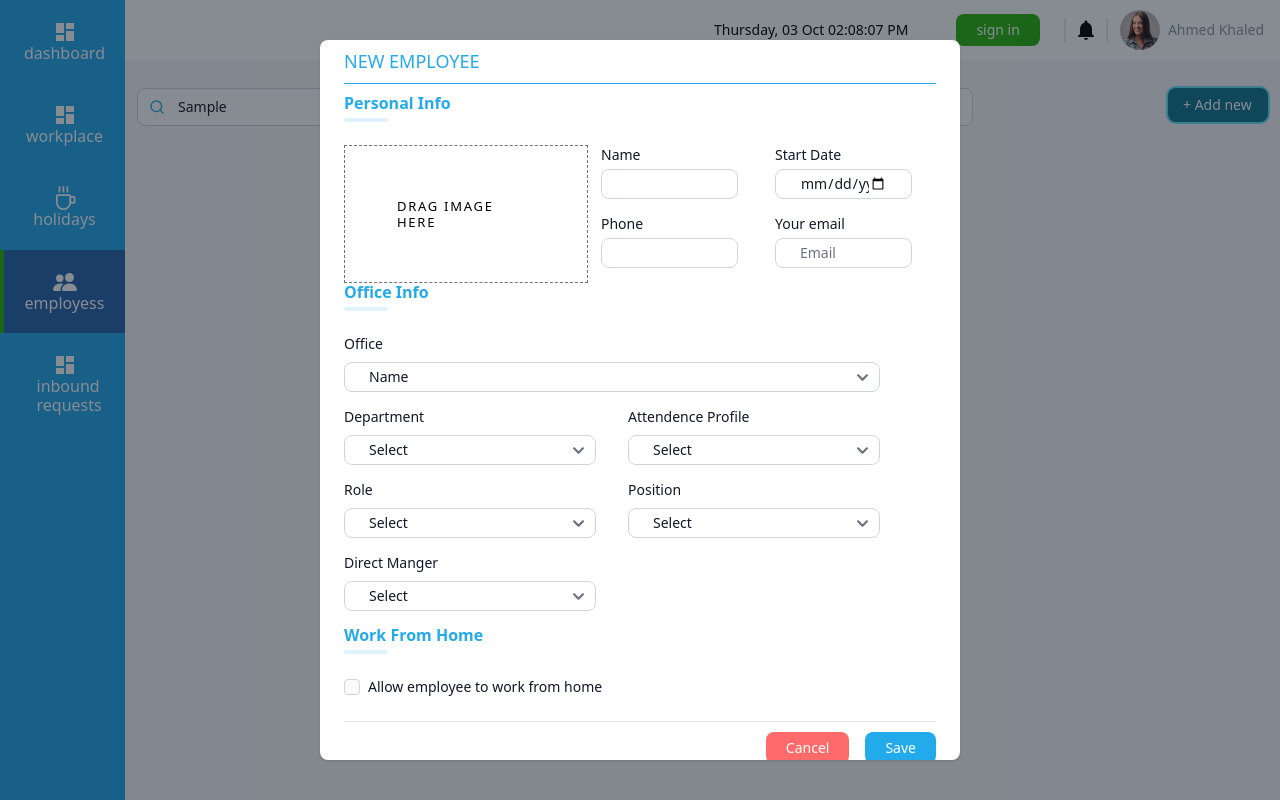
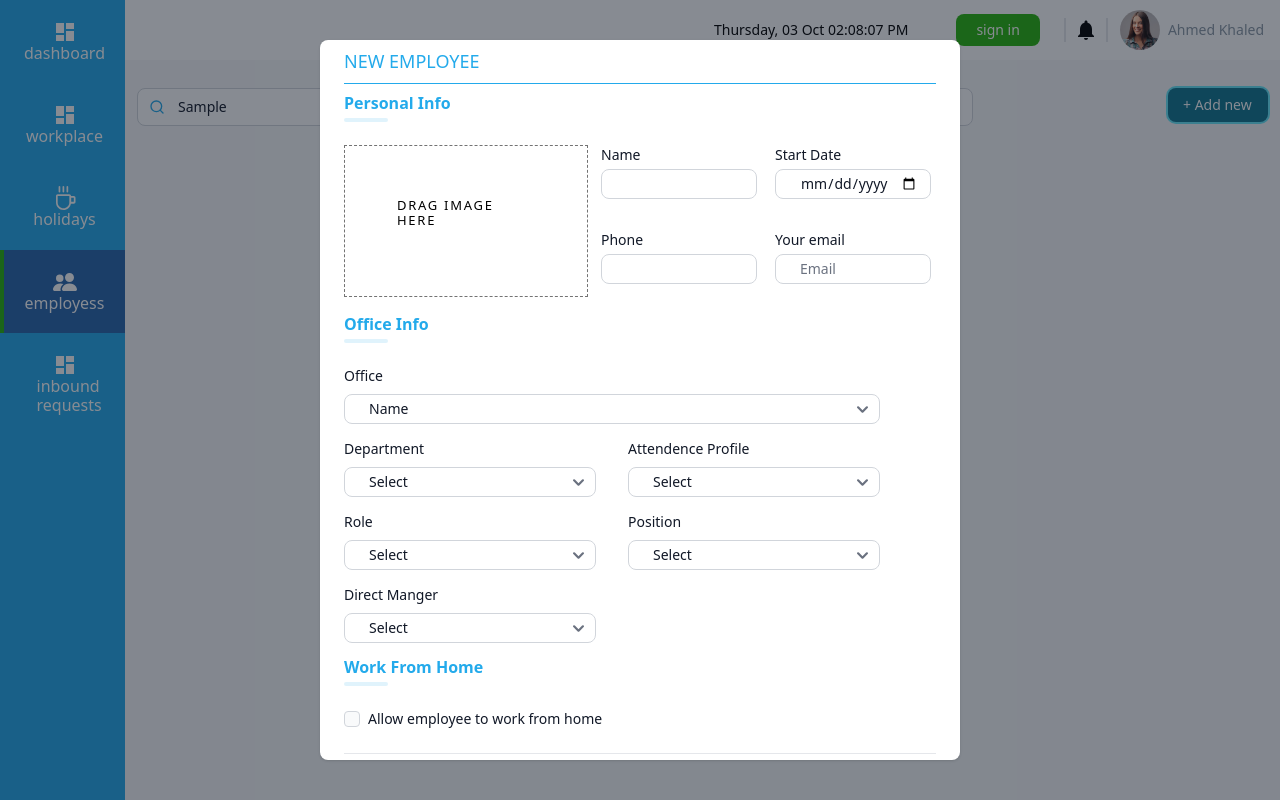
Before and after one commit to rehabmahmoud20/React-Crud, a React (Create React App) app: page / in a window 1280 px wide. Both pictures are taken after typing "Sample" into the empty fields and a click on the button "+ Add new". Built offline with nearby package versions, Linux system fonts and the light colour scheme.

Commit message:
add drag and drop and enhance tooltip styles

```diff
--- a/src/components/Employess/EmployeeCard/EmployeeCard.jsx
+++ b/src/components/Employess/EmployeeCard/EmployeeCard.jsx
@@ -19,7 +19,7 @@ const EmployeeCard = ({ employee, removeEmp }) => {
     "on-leave text-center w-14 mb-2 lg:mb-0": empCase === "on leave",
   });
   return (
-    <div className="card mx-auto mb-4 lg-mb-0 lg:flex w-fit py-3 px-1 lg:px-4 h-fit ">
+    <section className="card mx-auto mb-4 lg-mb-0 lg:flex w-fit py-3 px-1 lg:px-4 h-fit ">
       {/* card image */}
       <div className="card-img  lg:border-r">
         <img
@@ -56,7 +56,7 @@ const EmployeeCard = ({ employee, removeEmp }) => {
           </div>
         </div>
       </div>
-    </div>
+    </section>
   );
 };
 
--- a/src/components/Employess/EmployeeCard/ToolTip.jsx
+++ b/src/components/Employess/EmployeeCard/ToolTip.jsx
@@ -9,16 +9,16 @@ const ToolTip = ({ employee }) => {
       content={
         <div className="w-fit">
           <div>
-            office :<div>{office}</div>
+            office :{office}
           </div>
           <div>
-          Role :<div>{role}</div>
+          Role :{role}
           </div>
           <div>
-          coppied manger  :<div>{manger}</div>
+          coppied manger  :{manger}
           </div>
           <div>
-          Joinning date :<div>{date}</div>
+          Joinning date :{date}
           </div>
           <div>
           Manger:<div>{manger}</div>
--- a/src/components/NewEmploeeData/NewEmploee.jsx
+++ b/src/components/NewEmploeeData/NewEmploee.jsx
@@ -1,18 +1,17 @@
 import React, { useState } from "react";
 import "./NewEmploeeData.css";
 
+import Previews from "./previews/Previews";
 
 // modal imports
 import { Modal, Button } from "flowbite-react";
 
 import { useForm } from "react-hook-form";
 
-import {  useDispatch } from "react-redux";
-import {getFormData} from '../../Redux/DataSlice'
-
+import { useDispatch } from "react-redux";
+import { getFormData } from "../../Redux/DataSlice";
 
 const NewEmploee = () => {
-
   const [showModal, setShowModal] = useState(false);
   const dispatch = useDispatch();
 
@@ -29,8 +28,9 @@ const NewEmploee = () => {
   return (
     <React.Fragment>
       <div className="flex flex-wrap gap-4">
-
-        <Button onClick={onClick} className=' p-0'>+ Add new</Button>
+        <Button onClick={onClick} className=" p-0">
+          + Add new
+        </Button>
       </div>
       <Modal
         show={showModal}
@@ -44,7 +44,7 @@ const NewEmploee = () => {
 
           <form
             onSubmit={handleSubmit((data) => {
-    dispatch(getFormData(data))
+              dispatch(getFormData(data));
               reset();
             })}
           >
@@ -54,11 +54,11 @@ const NewEmploee = () => {
                 Personal Info
               </p>
             </div>
-            <div className="xl:flex justify-center">
-              <div className="uppercase border  border-dashed image-container h-fit mb-3 xl:mb-0 w-fit">
-                <p className="image-text">drag image here</p>
+            <div className="xl:flex justify-center ">
+              <div className="uppercase  border  border-dashed image-container h-fit mb-3 xl:mb-0 w-fit">
+              <Previews />
               </div>
-              <div className="lg:grid lg:grid-cols-2 xl:w-4/5 ">
+              <div className="xl:grid xl:grid-cols-2  xl:w-4/5 ">
                 <div className="personal-info-input">
                   <label
                     htmlFor="name"
@@ -85,7 +85,7 @@ const NewEmploee = () => {
                   <input
                     type="date"
                     id="date"
-                    className=" border border-gray-300 text-gray-900 text-sm rounded-lg focus:ring-blue-500 focus:border-blue-500 block w-full  py-1 px-6"
+                    className=" border border-gray-300 text-gray-900 text-sm rounded-lg focus:ring-blue-500 focus:border-blue-500 block w-full  py-1 pl-6"
                     placeholder="20/03/2020"
                     required
                     {...register("date")}
@@ -274,7 +274,6 @@ const NewEmploee = () => {
                   type="checkbox"
                   value=""
                   className="w-4 h-4 bg-gray-50 rounded border border-gray-300 focus:ring-3 focus:ring-blue-300 dark:bg-gray-700 dark:border-gray-600 dark:focus:ring-blue-600 dark:ring-offset-gray-800"
-
                 />
               </div>
               <label
@@ -301,7 +300,6 @@ const NewEmploee = () => {
               </button>
             </div>
           </form>
-
         </Modal.Body>
       </Modal>
     </React.Fragment>
--- a/src/components/NewEmploeeData/NewEmploeeData.css
+++ b/src/components/NewEmploeeData/NewEmploeeData.css
@@ -13,10 +13,11 @@ body > div:nth-child(3) > div > div {
 .image-container {
   padding: 52px;
   border-color: #737373;
+  margin-bottom: 18px;
 }
 .image-container p {
   width: 8.625rem;
-  line-height: 1rem;
+  line-height: 1.15;
   letter-spacing: 1.73px;
   font-size: 13px;
 }
@@ -47,6 +48,11 @@ body > div:nth-child(3) > div > div {
 select {
   margin-bottom: 15px;
 }
+@media screen and (min-width: 1280px) and (max-width: 1535px){
+  .personal-info-input {
+    margin: 0 5px 15px 13px;
+  }
+}
 
 /* button */
 #root > section > div.mx-auto.h-screen.overflow-auto.w-11\/12 > div > div > button > span{
--- /dev/null
+++ b/src/components/NewEmploeeData/previews/Previews.jsx
@@ -0,0 +1,49 @@
+import  {useEffect, useState} from 'react';
+import {useDropzone} from 'react-dropzone';
+
+
+const Previews = (props)=> {
+  const [files, setFiles] = useState([]);
+  const {getRootProps, getInputProps} = useDropzone({
+    accept: {
+      'image/*': []
+    },
+    onDrop: acceptedFiles => {
+      setFiles(acceptedFiles.map(file => Object.assign(file, {
+        preview: URL.createObjectURL(file)
+      })));
+    }
+  });
+
+  const thumbs = files.map(file => (
+    <div className='thumb w-16 h-16 mx-2 ' key={file.name}>
+      <div  className='flex overflow-hidden'>
+        <img
+          src={file.preview}
+          className='block h-full '
+          // Revoke data uri after image is loaded
+          onLoad={() => { URL.revokeObjectURL(file.preview) }}
+        />
+      </div>
+    </div>
+  ));
+
+  useEffect(() => {
+    // Make sure to revoke the data uris to avoid memory leaks, will run on unmount
+    return () => files.forEach(file => URL.revokeObjectURL(file.preview));
+  }, []);
+
+  return (
+    <section className="h-fit">
+      <div {...getRootProps({className: 'dropzone '})}>
+        <input {...getInputProps()} />
+        <p className='mx-auto '>drag image here</p>
+      </div>
+      <aside  className='flex flex-row flex-wrap mt-4 justify-center'>
+        {thumbs}
+      </aside>
+    </section>
+  );
+}
+
+export default Previews;
```
Also changed, not shown: src/App.css (+55 -0 lines), src/App.js (+3 -4 lines).
